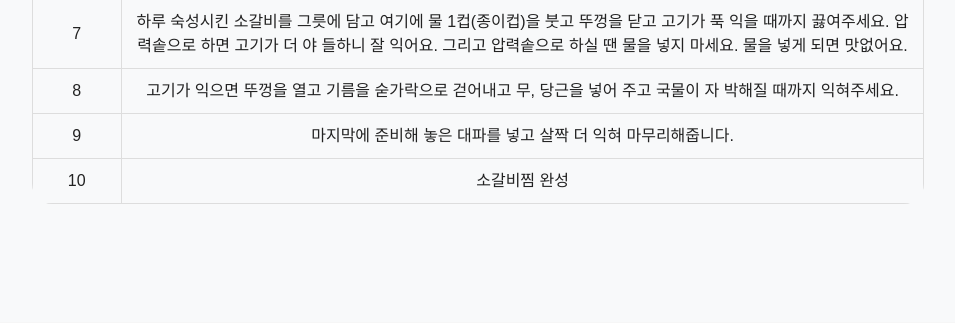
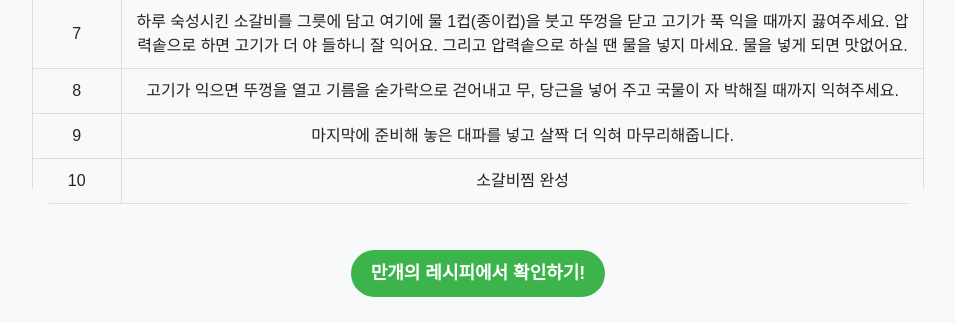
Before and after one commit to Sty1ish/Mangae-s-recipe, a Django app: page /dashboard/14/ in a window 1280 px wide. Shown: the part 1100-1423 px from the top of the page, without its empty margins (162-1117 px from the left). Run offline with Django 5.2, Linux system fonts and the light colour scheme; data comes from the database, SQL or seed files in the repository; some libraries are stand-ins or nearby versions.

Commit message:
recipe_detail 바로가기 추가

```diff
--- a/mysite/dashboard/templates/recipe_detail.html
+++ b/mysite/dashboard/templates/recipe_detail.html
@@ -89,6 +89,15 @@
         object-fit: cover; /* 이미지 비율 유지 */
         border-radius: 15px; /* 이미지 모서리 둥글게 */
       }
+
+      .btn-success {
+        background-color: #3cb44b;
+        border: none;
+        border-radius: 25px;
+        padding: 10px 20px;
+        font-size: 16px;
+        transition: background-color 0.3s;
+      }
     </style>
   </head>
   {% block navbar %}
@@ -120,6 +129,9 @@
             </tr>
           {% endfor %}
         </table>
+        <div class="text-center">
+          <a class="btn btn-success mt-3" href="{{ recipe.link }}" style="padding: 10px 20px; font-size: 18px;">만개의 레시피에서 확인하기!</a>
+        </div>
       </div>
     </section>
 
--- a/mysite/dashboard/templates/visual_detail.html
+++ b/mysite/dashboard/templates/visual_detail.html
@@ -242,8 +242,8 @@
             const weightedData = ingredientData.map(ingredient => {
                 // 빈도가 낮을수록 높은 가중치 (상위 및 하위 모두 적용)
                 const weight = topOrBottom === 'top'
-                    ? maxFrequency - ingredient.frequency + 1 // 상위: 빈도에 대한 반비례
-                    : ingredient.frequency + 1; // 하위: 빈도에 대한 정비례
+                    ? ingredient.frequency + 1 // 상위: 빈도가 높을수록 가중치 높음
+                    : maxFrequency - ingredient.frequency + 1; // 하위: 빈도가 낮을수록 가중치 높음
                 return [ingredient.name, weight];
             });
 
@@ -252,7 +252,6 @@
                 weightFactor: 5, // 가중치의 조정 factor
                 color: () => '#' + Math.floor(Math.random() * 16777215).toString(16), // 랜덤 색상 생성
                 backgroundColor: '#fff',
-                // 클릭 이벤트 리스너 추가
                 click: function(item) {
                     var url = "{% url 'dashboard:recipe_search' 'search_type' 'label_placeholder' %}";
                     url = url.replace('search_type', encodeURIComponent('ingredient'));
@@ -279,6 +278,7 @@
             const ctxLine = document.getElementById('lineChart').getContext('2d');
             new Chart(ctxLine, {
                 type: 'line',
+                backgroundColor: '#fff',
                 data: {
                     labels: cookTimeLabels,
                     datasets: [{
```
Lines whose indentation alone changed are shown as unchanged.
